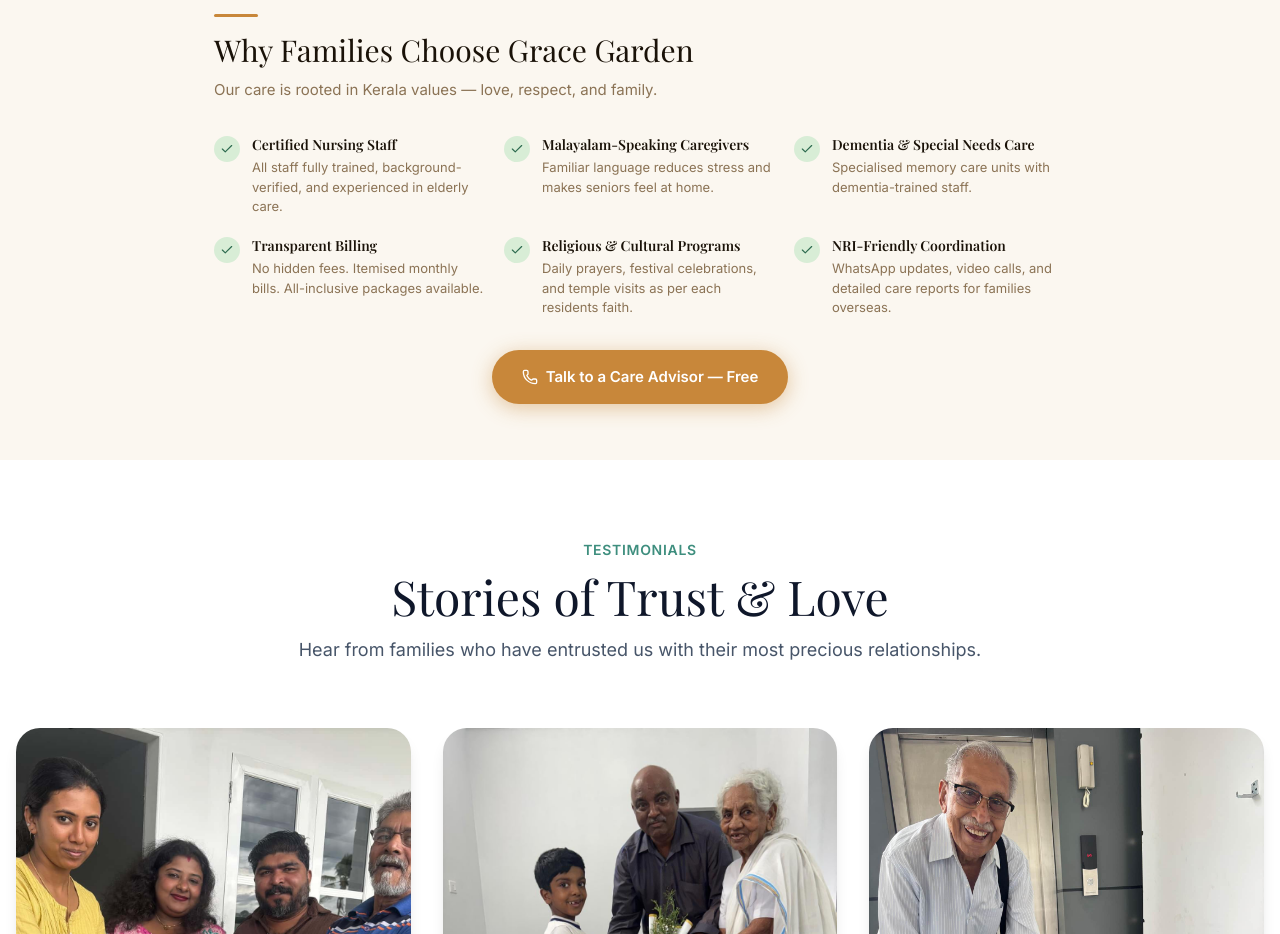
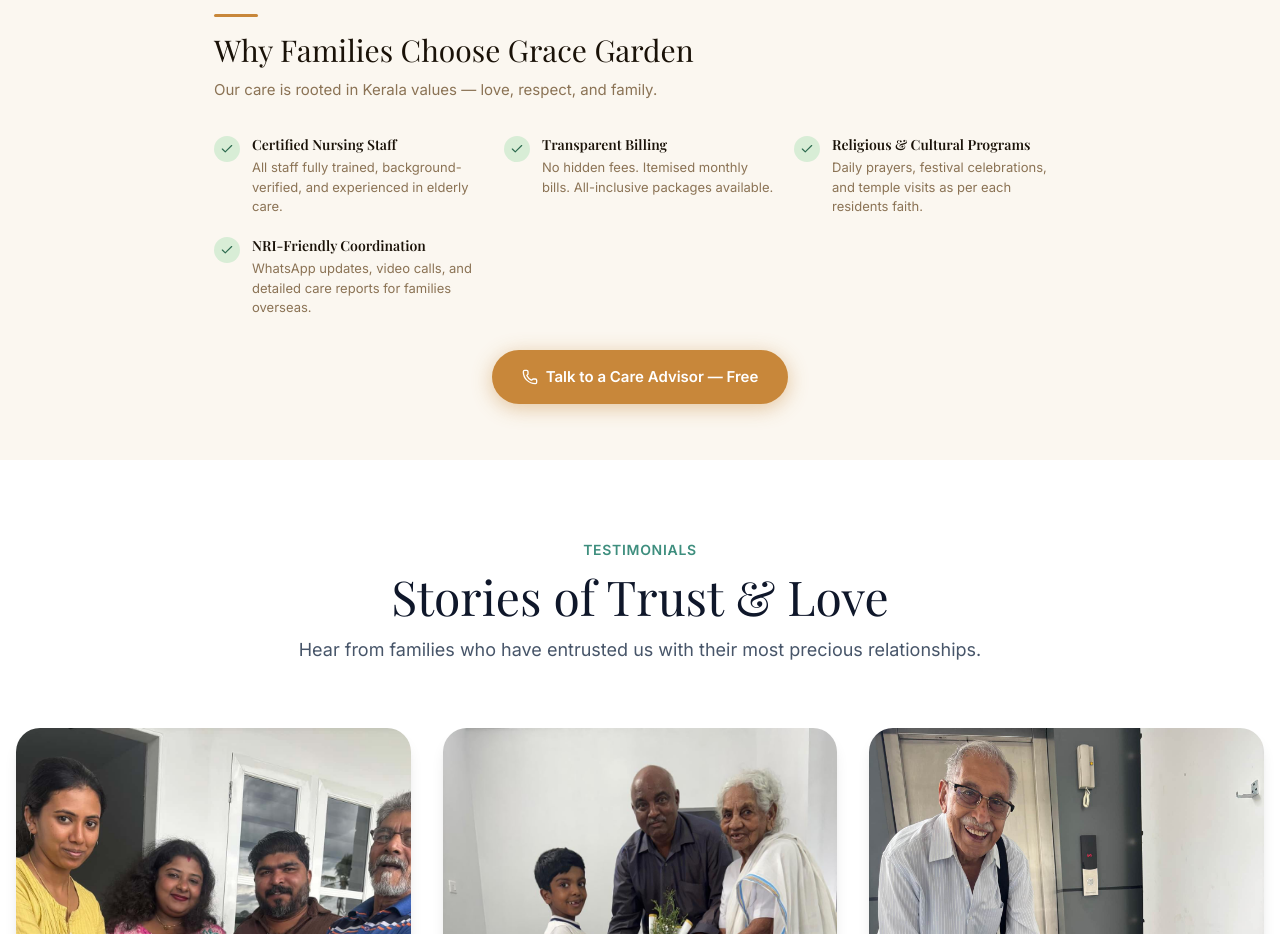
Before and after one commit to Akgitgo/grace-garden, a Next.js app: page /landing-page in a window 1280 px wide. Shown: the part 3720-4654 px from the top of the page. Built offline with nearby package versions, Linux system fonts and the light colour scheme.

Commit message:
Remove redundant features and update landing page structure

```diff
--- a/src/app/landing-page/page.tsx
+++ b/src/app/landing-page/page.tsx
@@ -221,8 +221,6 @@
         <p className={styles.sectionSub}>Our care is rooted in Kerala values — love, respect, and family.</p>
         <div className={styles.featuresList}>
           <div className={styles.featureItem}><div className={styles.featureCheck}><Check size={14} /></div><div className={styles.featureText}><h4>Certified Nursing Staff</h4><p>All staff fully trained, background-verified, and experienced in elderly care.</p></div></div>
-          <div className={styles.featureItem}><div className={styles.featureCheck}><Check size={14} /></div><div className={styles.featureText}><h4>Malayalam-Speaking Caregivers</h4><p>Familiar language reduces stress and makes seniors feel at home.</p></div></div>
-          <div className={styles.featureItem}><div className={styles.featureCheck}><Check size={14} /></div><div className={styles.featureText}><h4>Dementia &amp; Special Needs Care</h4><p>Specialised memory care units with dementia-trained staff.</p></div></div>
           <div className={styles.featureItem}><div className={styles.featureCheck}><Check size={14} /></div><div className={styles.featureText}><h4>Transparent Billing</h4><p>No hidden fees. Itemised monthly bills. All-inclusive packages available.</p></div></div>
           <div className={styles.featureItem}><div className={styles.featureCheck}><Check size={14} /></div><div className={styles.featureText}><h4>Religious &amp; Cultural Programs</h4><p>Daily prayers, festival celebrations, and temple visits as per each residents faith.</p></div></div>
           <div className={styles.featureItem}><div className={styles.featureCheck}><Check size={14} /></div><div className={styles.featureText}><h4>NRI-Friendly Coordination</h4><p>WhatsApp updates, video calls, and detailed care reports for families overseas.</p></div></div>
```
